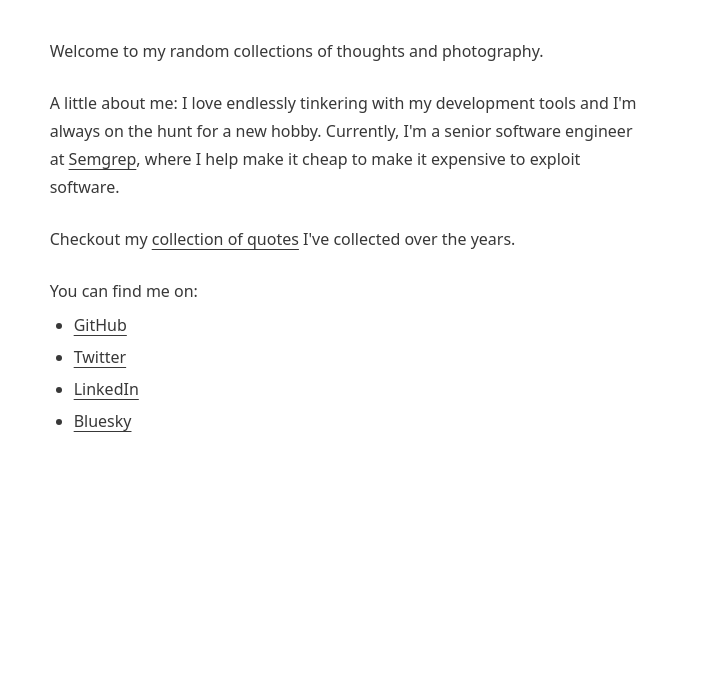
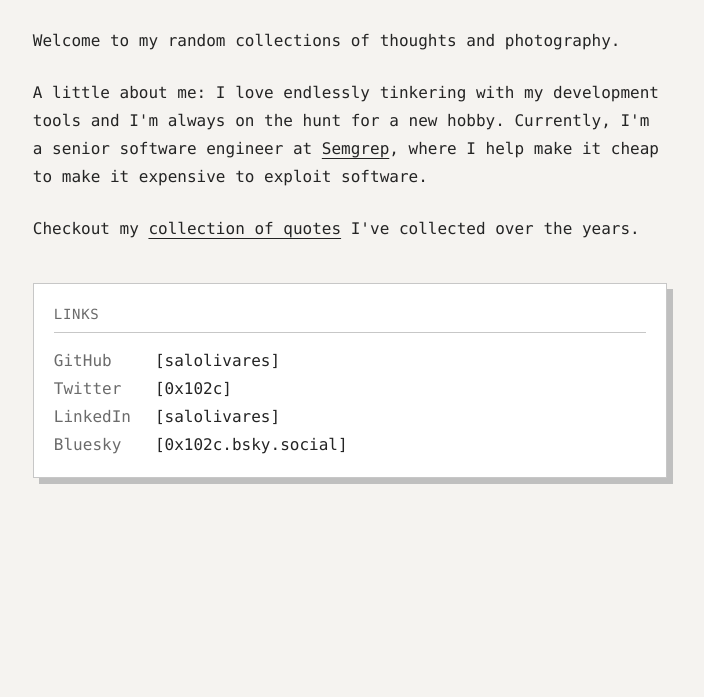
Before and after one commit to salolivares/salolivares.com, an Astro site: page / in a window 1280 px wide. Shown: the part 103-800 px from the top of the page, without its empty margins (290-994 px from the left). Built offline with nearby package versions, Linux system fonts and the light colour scheme; Astro itself is replaced by a stand-in of ours.

Commit message:
feat(style): Restyle site with mono palette, cards, and bracket UI (#73)
Replaces the generic shadcn palette and rounded corners with paper/ink
tones, hairline borders, and hard offset drop shadows across the site.

```diff
--- /dev/null
+++ b/src/components/Card.astro
@@ -0,0 +1,23 @@
+---
+import type { HTMLAttributes } from 'astro/types';
+
+interface Props extends HTMLAttributes<'div'> {
+  as?: 'div' | 'article' | 'section' | 'aside' | 'nav';
+  shadow?: boolean;
+  padded?: boolean;
+}
+
+const { as: Tag = 'div', class: className, shadow = true, padded = true, ...rest } = Astro.props;
+---
+
+<Tag
+  class:list={[
+    'border-border bg-card border',
+    padded && 'p-5',
+    shadow && 'shadow-card',
+    className,
+  ]}
+  {...rest}
+>
+  <slot />
+</Tag>
--- a/src/pages/404.astro
+++ b/src/pages/404.astro
@@ -1,18 +1,19 @@
 ---
 import BaseLayout from '../layouts/BaseLayout.astro';
+import Card from '../components/Card.astro';
 import { Image } from 'astro:assets';
 import dog from '../assets/images/dog.jpeg';
 ---
 
 <BaseLayout>
-  <h1>Welp, that's ruff.</h1>
-  <div class="mb-5 mt-1 italic text-muted-foreground">
-    My dog personally apologizes for not finding the page you were looking for.
-  </div>
-  <div class="mb-80 p-5">
+  <Card class="mt-10 mb-40">
+    <h1>Welp, that's ruff.</h1>
+    <div class="text-muted-foreground mt-1 mb-5 italic">
+      My dog personally apologizes for not finding the page you were looking for.
+    </div>
     <Image
       src={dog}
       alt="A picture of my dog, a white bichon frise, looking at the camera suspiciously."
     />
-  </div>
+  </Card>
 </BaseLayout>
--- a/src/pages/index.astro
+++ b/src/pages/index.astro
@@ -1,5 +1,6 @@
 ---
 import BaseLayout from '../layouts/BaseLayout.astro';
+import Card from '../components/Card.astro';
 ---
 
 <BaseLayout>
@@ -14,13 +15,36 @@ import BaseLayout from '../layouts/BaseLayout.astro';
     Checkout my <a href="/bestof" data-astro-prefetch>collection of quotes</a>
     I've collected over the years.
   </p>
-  <p>
-    You can find me on:
-    <ul class="mt-0">
-      <li><a href="https://github.com/salolivares">GitHub</a></li>
-      <li><a href="https://twitter.com/0x102c">Twitter</a></li>
-      <li><a href="https://www.linkedin.com/in/salolivares/">LinkedIn</a></li>
-      <li><a href="https://bsky.app/profile/0x102c.bsky.social">Bluesky</a></li>
-    </ul>
-  </p>
+
+  <Card class="mt-10">
+    <h2 class="text-muted-foreground mb-4 border-b pb-2 text-sm font-normal tracking-wider uppercase">
+      Links
+    </h2>
+    <dl class="grid grid-cols-[auto_1fr] gap-x-6 gap-y-1">
+      <dt class="text-muted-foreground">GitHub</dt>
+      <dd>
+        <a href="https://github.com/salolivares" class="hover:text-accent-blue no-underline">
+          [salolivares]
+        </a>
+      </dd>
+      <dt class="text-muted-foreground">Twitter</dt>
+      <dd>
+        <a href="https://twitter.com/0x102c" class="hover:text-accent-blue no-underline">
+          [0x102c]
+        </a>
+      </dd>
+      <dt class="text-muted-foreground">LinkedIn</dt>
+      <dd>
+        <a href="https://www.linkedin.com/in/salolivares/" class="hover:text-accent-blue no-underline">
+          [salolivares]
+        </a>
+      </dd>
+      <dt class="text-muted-foreground">Bluesky</dt>
+      <dd>
+        <a href="https://bsky.app/profile/0x102c.bsky.social" class="hover:text-accent-blue no-underline">
+          [0x102c.bsky.social]
+        </a>
+      </dd>
+    </dl>
+  </Card>
 </BaseLayout>
--- a/src/pages/photos/[album].astro
+++ b/src/pages/photos/[album].astro
@@ -3,7 +3,6 @@ import RemoteImage from '@/components/RemoteImage.astro';
 import AlbumLayout from '@/layouts/AlbumLayout.astro';
 import type { GetStaticPaths, InferGetStaticPropsType } from 'astro';
 import { getCollection } from 'astro:content';
-import { CornerDownLeft } from '@lucide/astro';
 
 export const getStaticPaths = (async () => {
   const albums = await getCollection('photos');
@@ -50,10 +49,9 @@ const { images } = album.data;
       <a
         href="/photos"
         data-astro-prefetch="viewport"
-        aria-label="Back to albums"
-        class="rounded-full p-6 transition-colors duration-200 hover:opacity-50 dark:hover:opacity-75"
+        class="hover:text-accent-blue no-underline"
       >
-        <CornerDownLeft />
+        [&larr; back to albums]
       </a>
     </div>
   </div>
--- a/src/styles/globals.css
+++ b/src/styles/globals.css
@@ -27,6 +27,8 @@
   --color-accent: hsl(var(--accent));
   --color-accent-foreground: hsl(var(--accent-foreground));
 
+  --color-accent-blue: hsl(var(--accent-blue));
+
   --color-popover: hsl(var(--popover));
   --color-popover-foreground: hsl(var(--popover-foreground));
 
@@ -34,75 +36,95 @@
   --color-card-foreground: hsl(var(--card-foreground));
 
   --radius-lg: var(--radius);
-  --radius-md: calc(var(--radius) - 2px);
-  --radius-sm: calc(var(--radius) - 4px);
+  --radius-md: var(--radius);
+  --radius-sm: var(--radius);
 
-  --font-sans: ui-sans-serif, system-ui, sans-serif, 'Apple Color Emoji',
-    'Segoe UI Emoji', 'Segoe UI Symbol', 'Noto Color Emoji';
+  --shadow-card: 6px 6px 0 0 hsl(var(--shadow));
+  --shadow-card-sm: 4px 4px 0 0 hsl(var(--shadow));
+
+  --font-mono:
+    ui-monospace, SFMono-Regular, 'SF Mono', Menlo, Consolas,
+    'Liberation Mono', 'Courier New', monospace;
+  --font-sans:
+    ui-monospace, SFMono-Regular, 'SF Mono', Menlo, Consolas,
+    'Liberation Mono', 'Courier New', monospace;
 }
 
 :root {
   color-scheme: light;
-  --background: 0 0% 100%;
-  --foreground: 0 0% 22%;
+  --background: 42 20% 95%;
+  --foreground: 0 0% 14%;
 
   --card: 0 0% 100%;
-  --card-foreground: 240 10% 3.9%;
+  --card-foreground: 0 0% 14%;
 
   --popover: 0 0% 100%;
-  --popover-foreground: 240 10% 3.9%;
+  --popover-foreground: 0 0% 14%;
 
-  --primary: 240 5.9% 10%;
+  --primary: 0 0% 14%;
   --primary-foreground: 0 0% 98%;
 
-  --secondary: 240 4.8% 95.9%;
-  --secondary-foreground: 240 5.9% 10%;
+  --secondary: 42 20% 92%;
+  --secondary-foreground: 0 0% 14%;
 
-  --muted: 240 4.8% 95.9%;
-  --muted-foreground: 240 3.8% 46.1%;
+  --muted: 42 20% 92%;
+  --muted-foreground: 0 0% 42%;
 
-  --accent: 240 4.8% 95.9%;
-  --accent-foreground: 240 5.9% 10%;
+  --accent: 42 20% 92%;
+  --accent-foreground: 0 0% 14%;
 
-  --destructive: 0 84.2% 60.2%;
+  --accent-blue: 221 73% 50%;
+
+  --destructive: 0 74% 50%;
   --destructive-foreground: 0 0% 98%;
 
-  --border: 240 5.9% 90%;
-  --input: 240 5.9% 90%;
-  --ring: 240 10% 3.9%;
+  --border: 0 0% 78%;
+  --input: 0 0% 78%;
+  --ring: 221 73% 50%;
 
-  --radius: 0.5rem;
+  --shadow: 0 0% 75%;
+
+  --radius: 0;
 }
 
 .dark {
   color-scheme: dark;
-  --background: 0 0% 10%;
-  --foreground: 0 0% 89%;
+  --background: 0 0% 3%;
+  --foreground: 0 0% 92%;
 
-  --card: 240 10% 3.9%;
-  --card-foreground: 0 0% 98%;
+  --card: 0 0% 7%;
+  --card-foreground: 0 0% 92%;
 
-  --popover: 240 10% 3.9%;
-  --popover-foreground: 0 0% 98%;
+  --popover: 0 0% 7%;
+  --popover-foreground: 0 0% 92%;
 
-  --primary: 0 0% 98%;
-  --primary-foreground: 240 5.9% 10%;
+  --primary: 0 0% 92%;
+  --primary-foreground: 0 0% 7%;
 
-  --secondary: 240 3.7% 15.9%;
-  --secondary-foreground: 0 0% 98%;
+  --secondary: 0 0% 12%;
+  --secondary-foreground: 0 0% 92%;
 
-  --muted: 240 3.7% 15.9%;
+  --muted: 0 0% 12%;
   --muted-foreground: 0 0% 62%;
 
-  --accent: 240 3.7% 15.9%;
-  --accent-foreground: 0 0% 98%;
+  --accent: 0 0% 12%;
+  --accent-foreground: 0 0% 92%;
 
-  --destructive: 0 62.8% 30.6%;
+  --accent-blue: 215 85% 62%;
+
+  --destructive: 0 62% 45%;
   --destructive-foreground: 0 0% 98%;
 
-  --border: 240 3.7% 15.9%;
-  --input: 240 3.7% 15.9%;
-  --ring: 240 4.9% 83.9%;
+  --border: 0 0% 22%;
+  --input: 0 0% 22%;
+  --ring: 215 85% 62%;
+
+  --shadow: 0 0% 20%;
+}
+
+@utility active-item {
+  border-left: 2px solid hsl(var(--accent-blue));
+  padding-left: 0.75rem;
 }
 
 @utility prose-custom {
@@ -111,24 +133,31 @@
   --tw-prose-quotes: hsl(var(--foreground));
   --tw-prose-code: hsl(var(--foreground));
   --tw-prose-links: hsl(var(--foreground));
+  --tw-prose-bold: hsl(var(--foreground));
+  --tw-prose-bullets: hsl(var(--muted-foreground));
+  --tw-prose-counters: hsl(var(--muted-foreground));
+  --tw-prose-hr: hsl(var(--border));
 
   --tw-prose-invert-body: hsl(var(--foreground));
   --tw-prose-invert-headings: hsl(var(--foreground));
   --tw-prose-invert-quotes: hsl(var(--foreground));
   --tw-prose-invert-code: hsl(var(--foreground));
   --tw-prose-invert-links: hsl(var(--foreground));
+  --tw-prose-invert-bold: hsl(var(--foreground));
+  --tw-prose-invert-bullets: hsl(var(--muted-foreground));
+  --tw-prose-invert-counters: hsl(var(--muted-foreground));
+  --tw-prose-invert-hr: hsl(var(--border));
 
   & :where(h1) {
-    font-size: 1.25rem;
-    line-height: 1.75rem;
+    font-size: 1.5rem;
+    line-height: 2rem;
     font-weight: 800;
     scroll-margin: 5rem;
   }
   & :where(h2) {
-    font-size: 1.125rem;
+    font-size: 1.25rem;
     line-height: 1.75rem;
     font-weight: 700;
-    letter-spacing: -0.025em;
     border-bottom-width: 1px;
     padding-bottom: 0.5rem;
     scroll-margin: 5rem;
@@ -137,15 +166,18 @@
     font-size: 1.125rem;
     line-height: 1.75rem;
     font-weight: 600;
-    letter-spacing: -0.025em;
     scroll-margin: 5rem;
   }
   & :where(h4) {
     font-size: 1rem;
     line-height: 1.5rem;
     font-weight: 600;
-    letter-spacing: -0.025em;
     scroll-margin: 5rem;
+  }
+  & :where(hr) {
+    border-top-style: dashed;
+    margin-top: 2rem;
+    margin-bottom: 2rem;
   }
   & :where(blockquote) {
     border-left-width: 2px;
@@ -158,8 +190,18 @@
     text-underline-offset: 4px;
   }
   & :where(a):hover {
-    text-decoration-style: dotted;
-    text-decoration-thickness: 1px;
+    color: hsl(var(--accent-blue));
+    text-decoration-color: hsl(var(--accent-blue));
+  }
+  & :where(code) {
+    border: 1px solid hsl(var(--border));
+    background-color: hsl(var(--muted));
+    padding: 0.1rem 0.3rem;
+    font-weight: 600;
+  }
+  & :where(code)::before,
+  & :where(code)::after {
+    content: '';
   }
   & :where(ul) {
     list-style-type: disc;
@@ -182,16 +224,16 @@
     @apply border-border;
   }
   h1 {
-    @apply scroll-m-20 text-xl font-extrabold;
+    @apply scroll-m-20 text-2xl font-extrabold;
   }
   h2 {
-    @apply scroll-m-20 border-b pb-2 text-lg font-bold tracking-tight transition-colors first:mt-0;
+    @apply scroll-m-20 border-b pb-2 text-xl font-bold transition-colors first:mt-0;
   }
   h3 {
-    @apply scroll-m-20 text-lg font-semibold tracking-tight;
+    @apply scroll-m-20 text-lg font-semibold;
   }
   h4 {
-    @apply scroll-m-20 text-base font-semibold tracking-tight;
+    @apply scroll-m-20 text-base font-semibold;
   }
   p {
     @apply leading-7 not-first:mt-6;
@@ -203,9 +245,9 @@
     @apply my-6 ml-6 list-disc [&>li]:mt-2;
   }
   code {
-    @apply bg-muted relative rounded-sm px-[0.3rem] py-[0.2rem] font-mono text-sm font-semibold;
+    @apply bg-muted border-border relative rounded-none border px-[0.3rem] py-[0.2rem] text-sm font-semibold;
   }
   a {
-    @apply underline underline-offset-4 hover:decoration-dotted hover:decoration-1;
+    @apply hover:text-accent-blue underline underline-offset-4;
   }
 }
```
Also changed, not shown: src/components/Badge.astro (+20 -21 lines), src/components/FeedItem.astro (+6 -5 lines), src/components/Header.astro (+12 -15 lines), src/components/HeaderLink.astro (+19 -4 lines), src/components/Pagination.astro (+9 -6 lines), src/layouts/BlogPostLayout.astro (+8 -12 lines).
